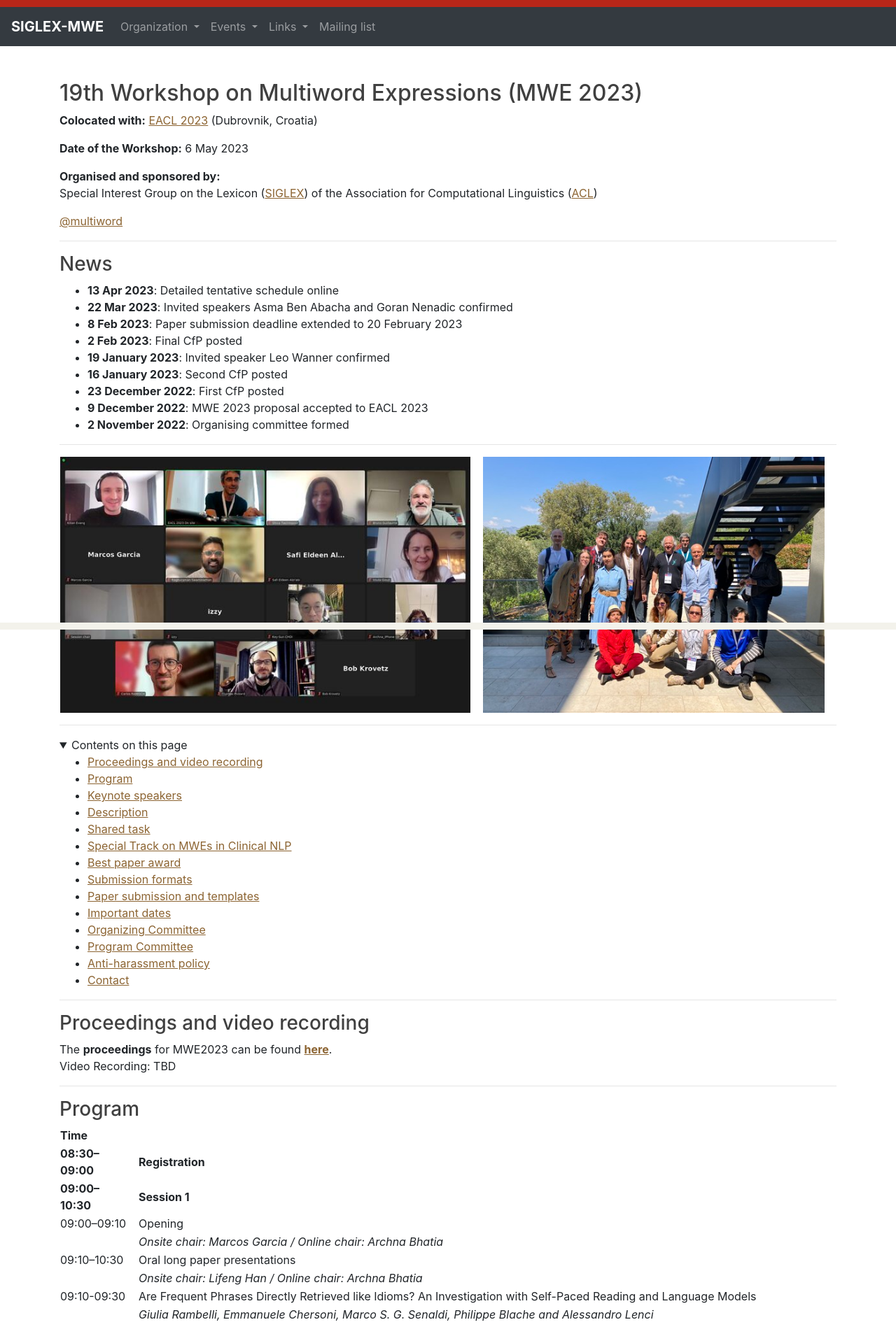
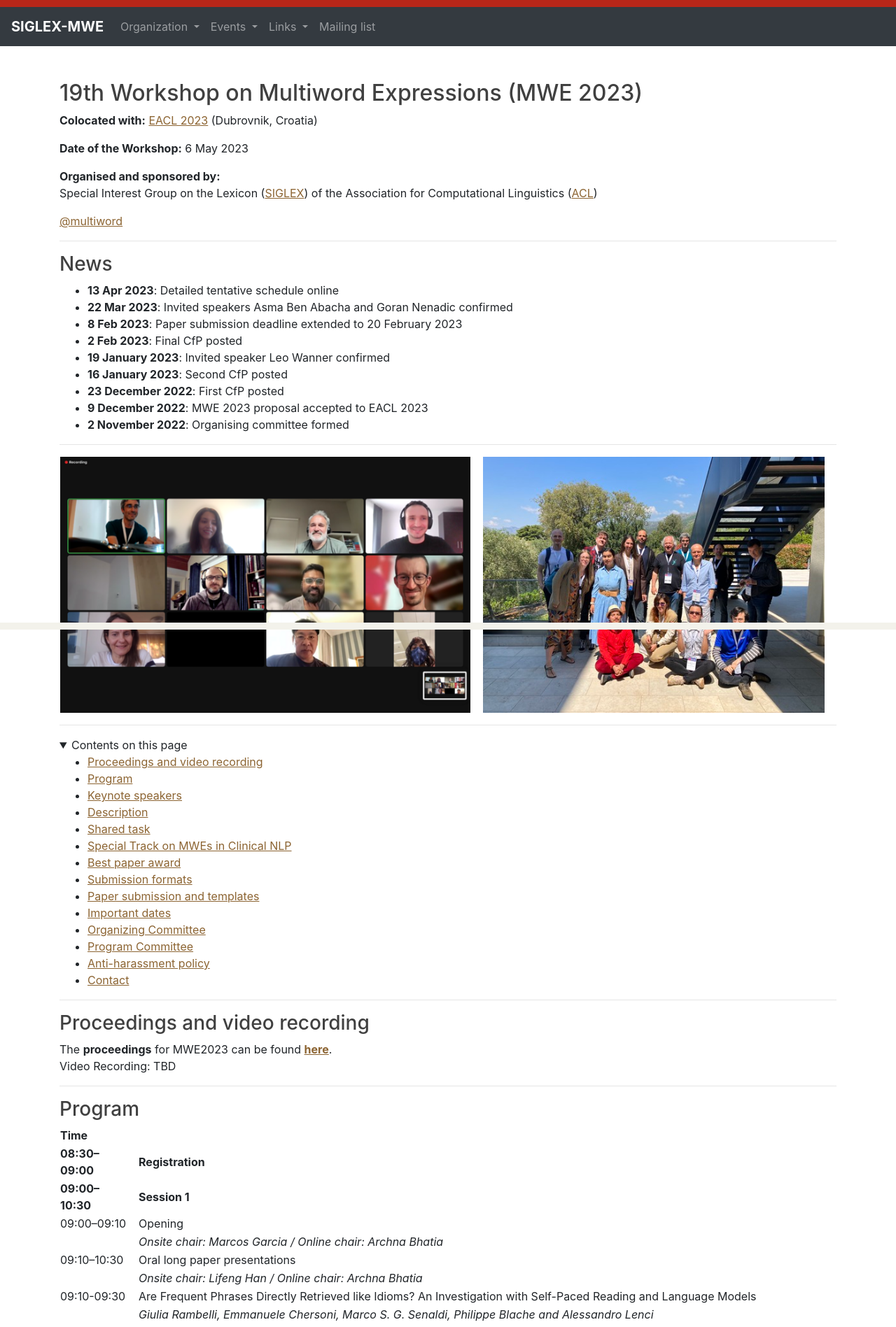
Before and after one commit to multiword/multiword.github.io, a Jekyll site: the page built from mwe2023/index.md, in a window 1280 px wide. Shown: the top 1897 px of the page at 70% size. Built offline with Jekyll 4.4.1, drawn with Linux system fonts in a browser that asks for light colours; comment, search, counter and statistics services are not loaded.

Commit message:
Updated online group picture

```diff
--- a/mwe2023/index.md
+++ b/mwe2023/index.md
@@ -43,7 +43,7 @@ Special Interest Group on the Lexicon ([SIGLEX](http://www.siglex.org/)) of the
 
 <table>
 <tr><td>
-<a href="img/mwe2023-online-group-picture.jpg"><img class="img-fluid mx-auto d-block" alt="MWE 2023 online group picture" src="img/mwe2023-online-group-picture-small.jpg"/></a></td>
+<a href="img/mwe2023-online-group-picture.jpg"><img class="img-fluid mx-auto d-block" alt="MWE 2023 online group picture" src="img/mwe2023-online-group-picture-small.png"/></a></td>
 <td>
 <a href="img/mwe2023-onsite-group-picture.jpg"><img class="img-fluid mx-auto d-block" alt="MWE 2023 online group picture" src="img/mwe2023-onsite-group-picture-small.jpg"/></a>
 </td></tr></table>
```
Also changed, not shown: mwe2023/img/mwe2023-online-group-picture-small.jpg (deleted), mwe2023/img/mwe2023-online-group-picture-small.png (added), mwe2023/img/mwe2023-online-group-picture.jpg (deleted), 1 other file.
